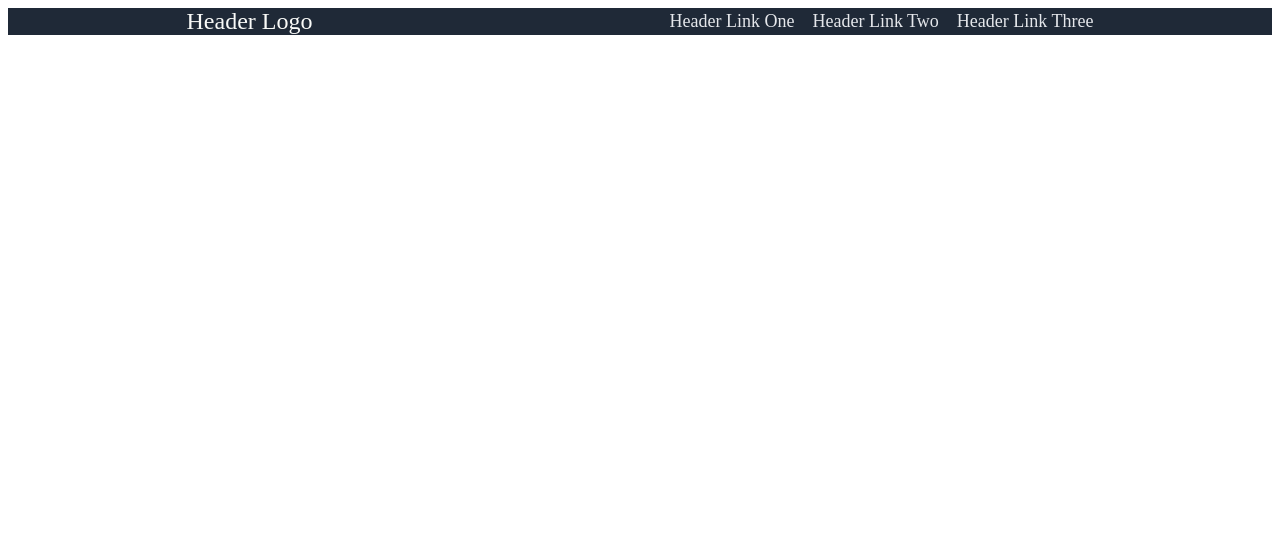
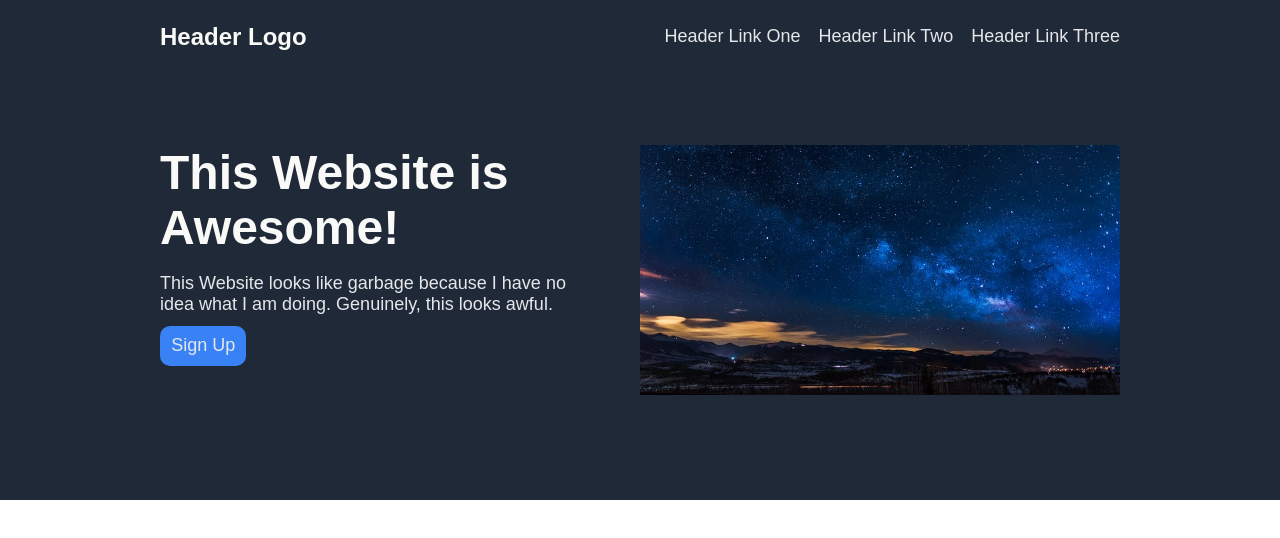
Before and after one commit to KProperProductions/redesigned-doodle, a plain HTML site: page index.html in a window 1280 px wide. Drawn offline with Linux system fonts and the light colour scheme.

Commit message:
Complete header and hero.

```diff
--- a/index.html
+++ b/index.html
@@ -9,14 +9,25 @@
 </head>
 <body>
     <div class="header-hero">
-        <nav class="header">
+        <div class="header">
             <div class="logo">Header Logo</div>
-            <ul class="links">
+            <ul>
                 <li><a href="index.html">Header Link One</a></li>
                 <li><a href="index.html">Header Link Two</a></li>
                 <li><a href="index.html">Header Link Three</a></li>
             </ul>
-        </nav>
+        </div>
+        <div class="hero">
+            <div class="hero-left">
+                <div class="hero-main">This Website is Awesome!</div>
+                <div class="hero-sub">
+                    This Website looks like garbage because
+                    I have no idea what I am doing. Genuinely, this looks awful.
+                </div>
+                <div class="sign-up"><a href="index.html">Sign Up</a></div>
+            </div>
+            <img src="../redesigned-doodle/img/space.jpeg">
+        </div>
     </div>
 </body>
 </html>
--- a/styles.css
+++ b/styles.css
@@ -1,28 +1,95 @@
+body {
+    display: flex;
+    flex-direction: column;
+    margin: 0;
+    font-family: Arial, Helvetica, sans-serif;
+}
+
 .header-hero {
-    background-color: #1f2937;
+    display: flex;
+    flex-direction: column;
+    padding-left: 12.5%;
+    padding-right:12.5%;
+    height: 500px;
+    background-color: #1F2937;
 }
 
 .header {
     display: flex;
-    justify-content: space-around;
+    justify-content: space-between;
     align-items: center;
+    height: 25px;
+    padding-top: 2.5%;
 }
 
 .logo {
     font-size: 24px;
-    color: #F9FAF8;
+    font-weight: 700;
+    color:#F9FAF8;
 }
 
-.links {
+ul {
     display: flex;
     list-style-type: none;
+    padding: 0;
     margin: 0;
-    padding: 0;
     gap: 18px;
 }
 
 a {
+    text-decoration: none;
     font-size: 18px;
-    color: #E5E7EB;
-    text-decoration: none;
+    color:#E5E7EB;
 }
+
+a:hover {
+    color: #F9FAF8;
+}
+
+.hero {
+    display: flex;
+    justify-content: space-between;
+    margin-top: 10%;
+}
+
+.sign-up > a:hover {
+    border-color: #7eabf3;
+}
+
+.hero-main {
+    font-size: 48px;
+    font-weight: 900;
+    color: #F9FAF8;
+}
+
+.hero-sub {
+    font-size: 18px;
+    margin-top: 18px;
+    color:#E5E7EB;
+}
+
+.sign-up {
+    display: flex;
+    align-items: center;
+    justify-content: center;
+    border-radius: 10px;
+    margin-top: 2.5%;
+    background-color: #3882F6;
+    color:#F9FAF8;
+    width: 20%;
+    height: 40px;
+}
+.hero-left {
+    display: flex;
+    flex-direction: column;
+    flex-wrap: wrap;
+    margin-right: 2.5%;
+
+}
+
+
+img {
+    max-height: 250px;
+    min-width: 50%;
+    margin-left: 2.5%;
+}
```
Also changed, not shown: img/space.jpeg (added).
